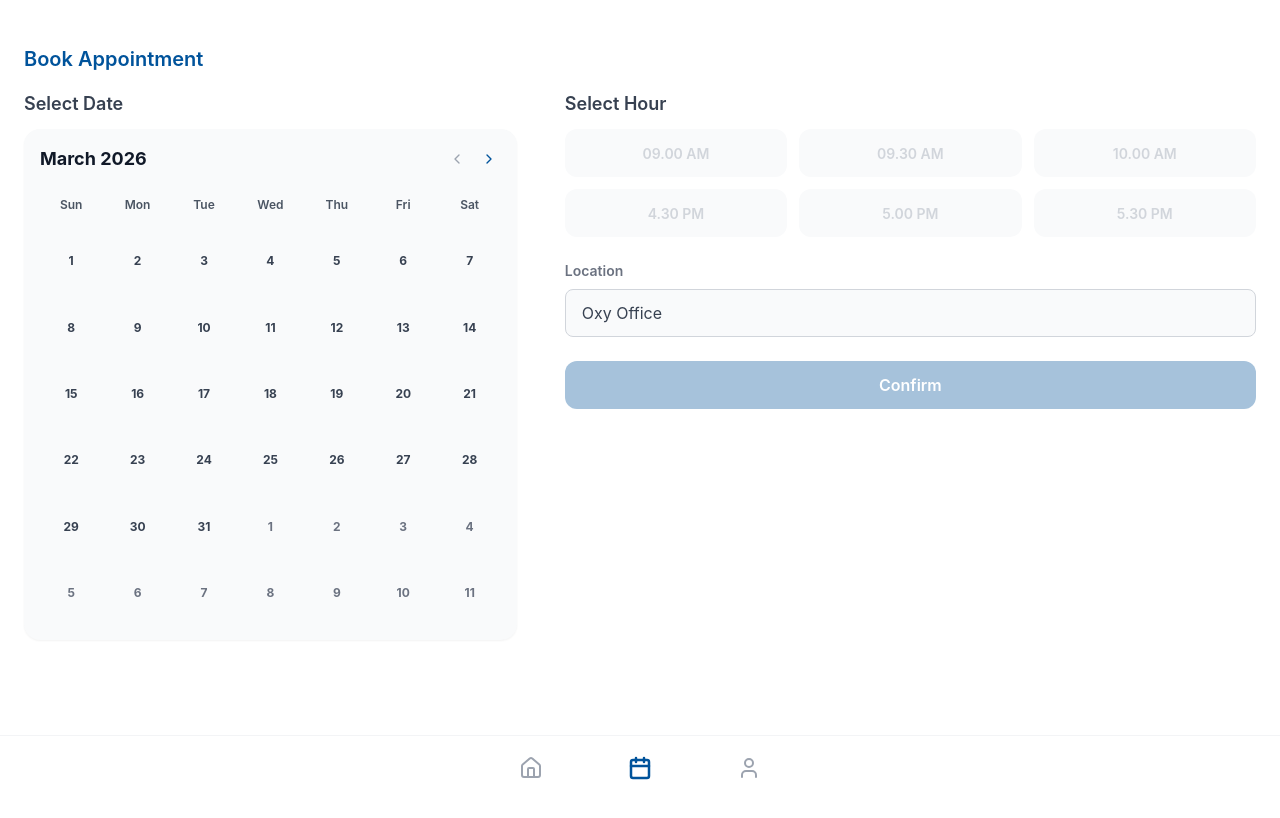
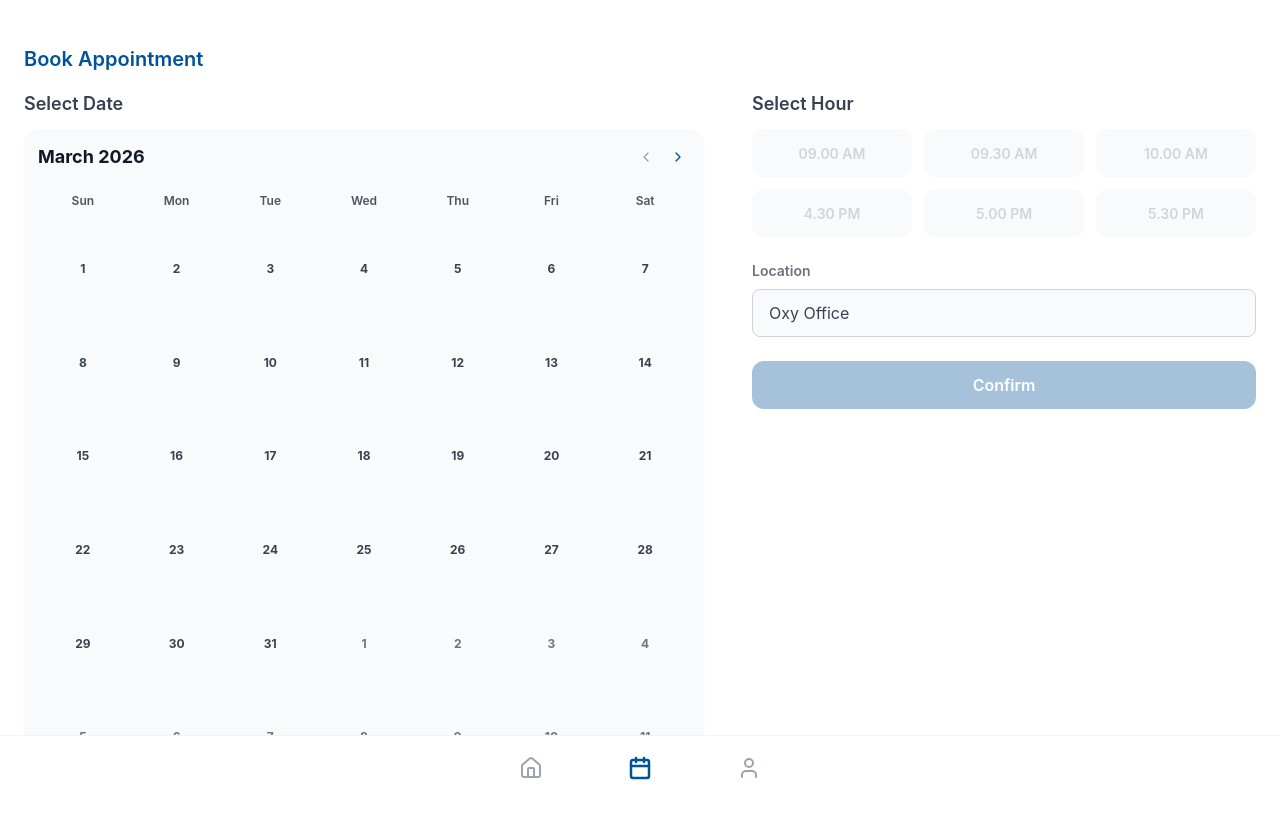
Before and after one commit to akashpanicker/Contractor-Training-Clearance-App, a React (Vite) app: page /book-appointment in a window 1280 px wide. Shown: the top 818 px of the page. Built offline with nearby package versions, Linux system fonts and the light colour scheme.

Commit message:
Book Appointment Screen alignment

```diff
--- a/src/App.scss
+++ b/src/App.scss
@@ -478,6 +478,52 @@ $color-chat-bot-text: $color-gray-700;
         &--other-month {
             color: $color-gray-500;
         }
+    }
+}
+
+// Book Appointment desktop tuning:
+// cap calendar width so square day cells don't inflate total page height.
+.book-appointment__calendar-column {
+    width: 100%;
+}
+
+.book-appointment__confirm-sticky {
+    position: fixed;
+    left: 1.5rem;
+    right: 1.5rem;
+    bottom: calc(4.75rem + env(safe-area-inset-bottom));
+    z-index: 30;
+}
+
+// Prevent content from being obscured by sticky mobile confirm button.
+.book-appointment-page .content-section {
+    padding-bottom: 7rem;
+}
+
+@media (min-width: 768px) {
+    .book-appointment__calendar-column {
+        flex: 0 0 680px;
+        max-width: 680px;
+    }
+
+    .book-appointment__calendar-column .calendar-card {
+        padding: 0.875rem;
+    }
+
+    .book-appointment__calendar-column .calendar-weekdays__day {
+        padding: 0.375rem 0;
+    }
+
+    .book-appointment__confirm-sticky {
+        position: static;
+        left: auto;
+        right: auto;
+        bottom: auto;
+        z-index: auto;
+    }
+
+    .book-appointment-page .content-section {
+        padding-bottom: 1.5rem;
     }
 }
 
--- a/src/app/pages/BookAppointment.tsx
+++ b/src/app/pages/BookAppointment.tsx
@@ -190,7 +190,7 @@ export default function BookAppointment() {
   };
 
   return (
-    <div className="page page--white page--with-bottom-nav">
+    <div className="page page--white page--with-bottom-nav book-appointment-page">
       {/* Header */}
       <div className="page-header">
         <h1 className="page-header__title">
@@ -202,7 +202,7 @@ export default function BookAppointment() {
       <div className="content-section">
         <div className="flex flex-col md:flex-row md:items-start md:gap-8 lg:gap-12 space-y-6 md:space-y-0">
           {/* Left column: Calendar */}
-          <div className="md:w-1/2 lg:w-2/5">
+          <div className="book-appointment__calendar-column">
             <h2 className="heading-section">
               Select Date
             </h2>
@@ -338,6 +338,7 @@ export default function BookAppointment() {
             </div>
 
             {/* Confirm Button */}
+            <div className="book-appointment__confirm-sticky">
               <Button
                 fullWidth
                 onClick={handleConfirm}
@@ -348,6 +349,7 @@ export default function BookAppointment() {
             </div>
           </div>
         </div>
+      </div>
 
       {/* Bottom Navigation */}
       <BottomNav />
```
Lines whose indentation alone changed are shown as unchanged.
